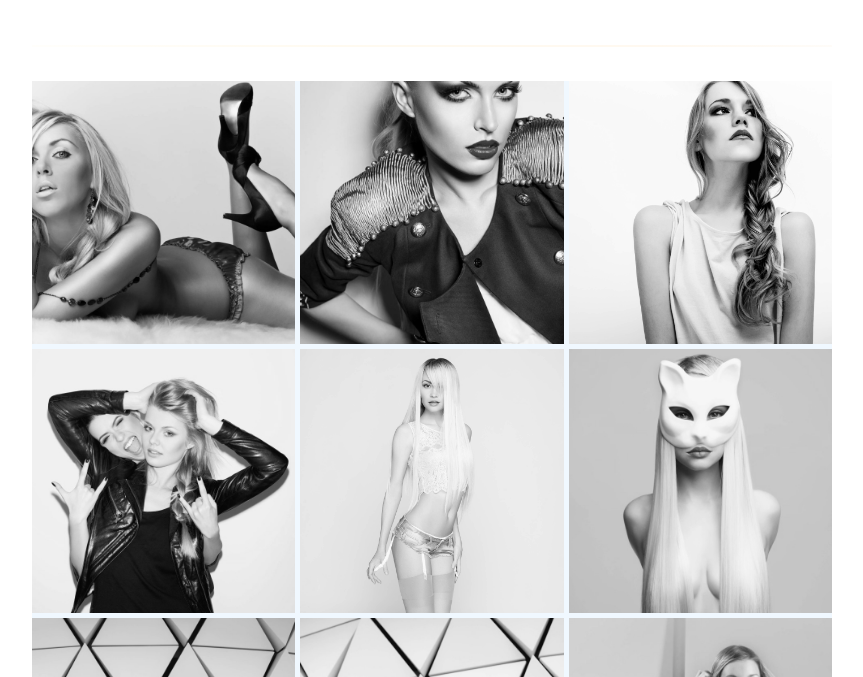
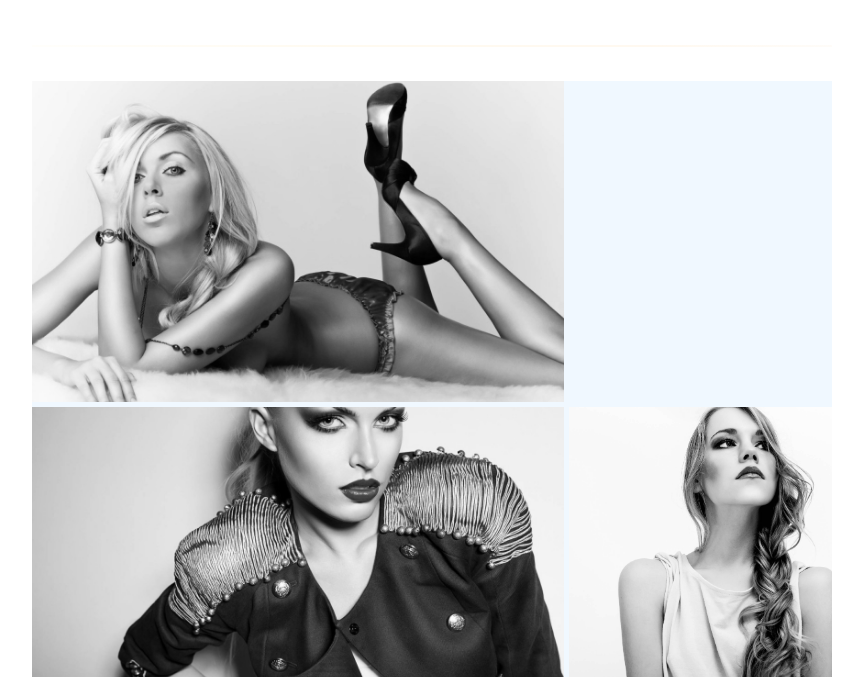
Before and after one commit to Hex-Zero/VS-Reborn, a Gatsby site: page / in a window 1280 px wide. Shown: the part 123-800 px from the top of the page, without its empty margins (208-1071 px from the left). Built offline with nearby package versions, Linux system fonts and the light colour scheme; Gatsby itself is replaced by a stand-in of ours.

Commit message:
determin picture oriantation

```diff
--- a/src/custom.css
+++ b/src/custom.css
@@ -57,7 +57,7 @@ main {
 .max-main-image-wrapper {
   grid-column-gap: 5px;
   display: grid;
-  grid-template-columns: auto auto auto;
+  grid-template-columns: repeat(3, auto);
   grid-row-gap: 5px;
 }
 
@@ -82,3 +82,11 @@ main {
   opacity: 0.06;
   margin-bottom: 34px;
 }
+
+.max-two-column-wide {
+  grid-column: span 2;
+}
+
+.max-two-row-high {
+  grid-row: span 2;
+}
--- a/src/pages/index.js
+++ b/src/pages/index.js
@@ -6,16 +6,28 @@ import Img from 'gatsby-image'
 import Layout from "../components/layout"
 import SEO from "../components/seo"
 
+function returnLayoutSize(width, height) {
+  console.log(width, height);
+  if (width > height) {
+    return "max-two-column-wide"
+  } else if (width == height) {
+    return ""
+  } else {
+    return "max-two-row-high"
+  }
+}
+
 const BlogIndex = (props) => {
   const siteTitle = props.data.site.siteMetadata?.title || `Title`
   const posts = props.data.allMarkdownRemark.nodes
-  console.log(props);
   return (
     <Layout location={props.location} title={siteTitle}>
       <SEO title="HOME" />
       <section className="max-main-image-wrapper">
         {props.data.allFile.edges.map((element, index) => {
-          return <Img key={index} className="max-main-image" fluid={element.node.childImageSharp.fluid} />
+          const layout = returnLayoutSize(element.node.childImageSharp.original.width, element.node.childImageSharp.original.height)
+          return <Img key={index} className={"max-main-image " + layout}
+            fluid={element.node.childImageSharp.fluid} />
         })}
         </section>
     </Layout>
@@ -52,6 +64,10 @@ export const pageQuery = graphql`
           fluid(maxWidth: 1200){
             ...GatsbyImageSharpFluid
           }
+          original {
+            height
+            width
+          }
         }
       }
     }
```
